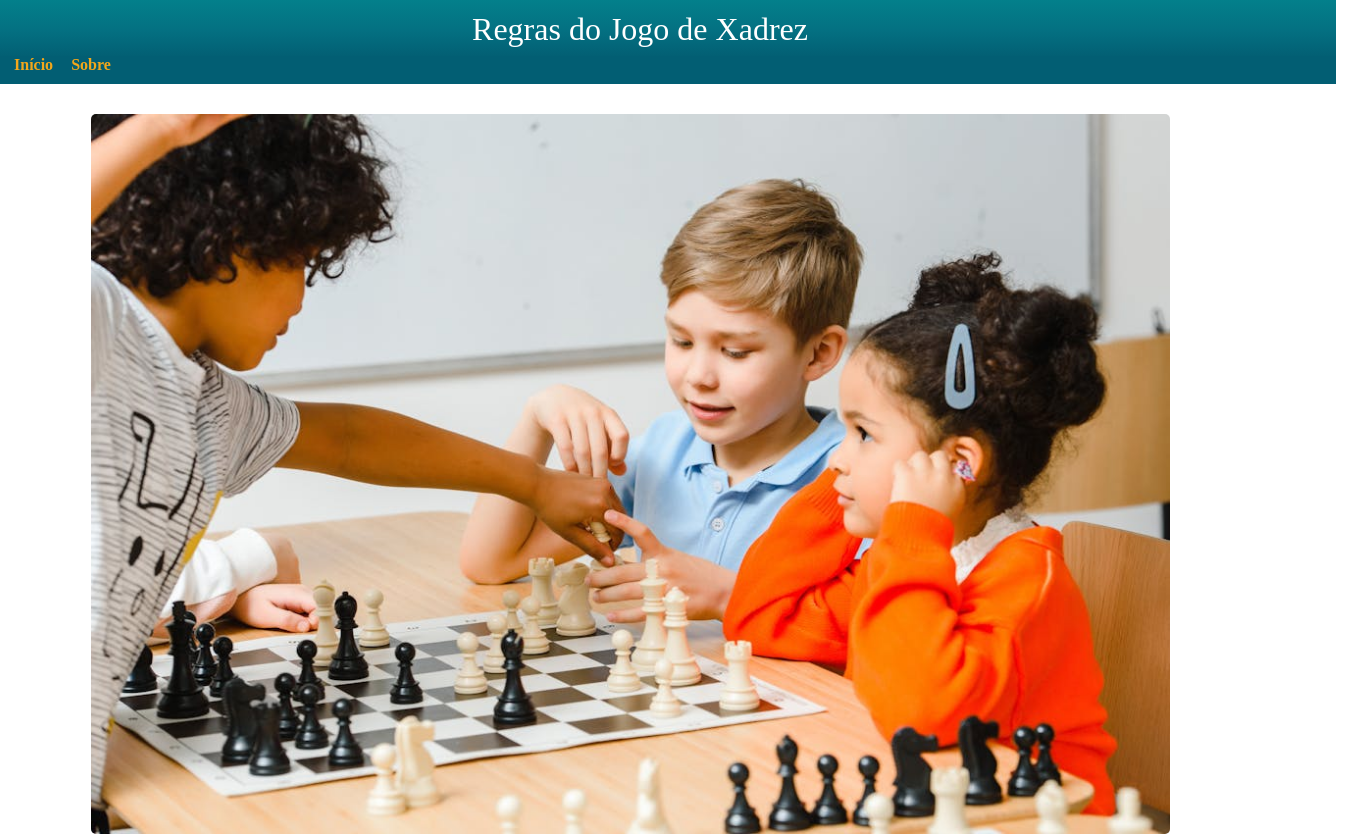
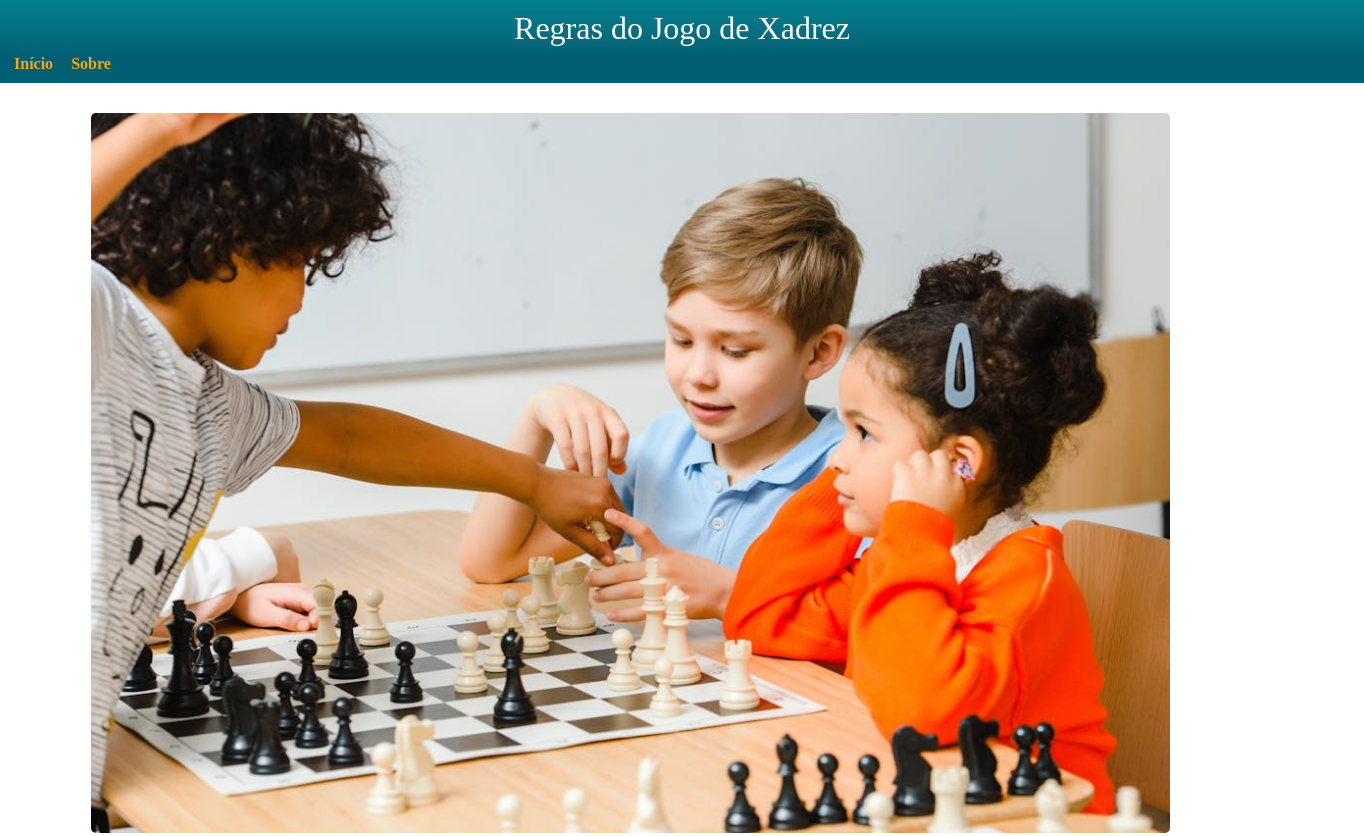
Before and after one commit to gjs0/site_xadrez, a plain HTML site: page index.html in a window 1280 px wide. Shown: the top 836 px of the page, 1364 px wide, since content can reach past the window. Drawn offline with Linux system fonts and the light colour scheme.

Commit message:
Update style.css
ultimo

```diff
--- a/style.css
+++ b/style.css
@@ -25,9 +25,8 @@ h1{
     display: block;
     background-image: linear-gradient(to top,rgb(2, 94, 115),rgb(4, 113, 130),rgb(3, 128, 139));
 
-    margin: 0px -56px;
-    padding-top: 11px;
-    padding-bottom: 10px;
+    margin: 0px -84px 0px 0px;
+    padding: 10px;
 
 
     text-align: center;
@@ -45,9 +44,11 @@ header{
 
     background-color: var(--cor_2);
     font-weight: 800;
-    padding-bottom: 10px;
-    margin-right: -56px;
-    margin-top: -2px;
+
+    padding-bottom: 10px;/*daqui*/
+    margin-right: -84px;
+    margin-left: 0px;
+    margin-top: -2px;/*aqui*/
 
 }
 
@@ -274,7 +275,7 @@ footer{
     background-color:var(--cor_1);
 
     margin-left: 0px;
-    margin-right: -56px;
+    margin-right: -84px;
     margin-top: 0px;
     margin-bottom: -17px;
 
@@ -282,7 +283,7 @@ footer{
 }
 
 footer>p>a{
-    padding-left: 25px;
+    padding-left: 65px;
     color:var(--cor_5);
 
     text-decoration: none;
```
